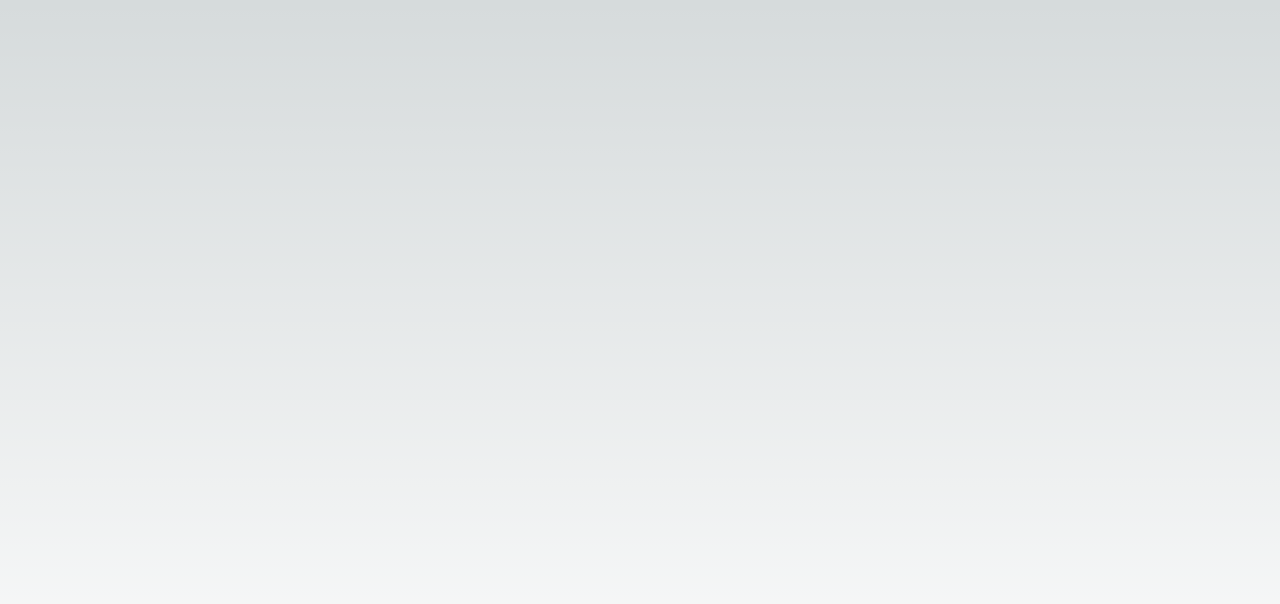
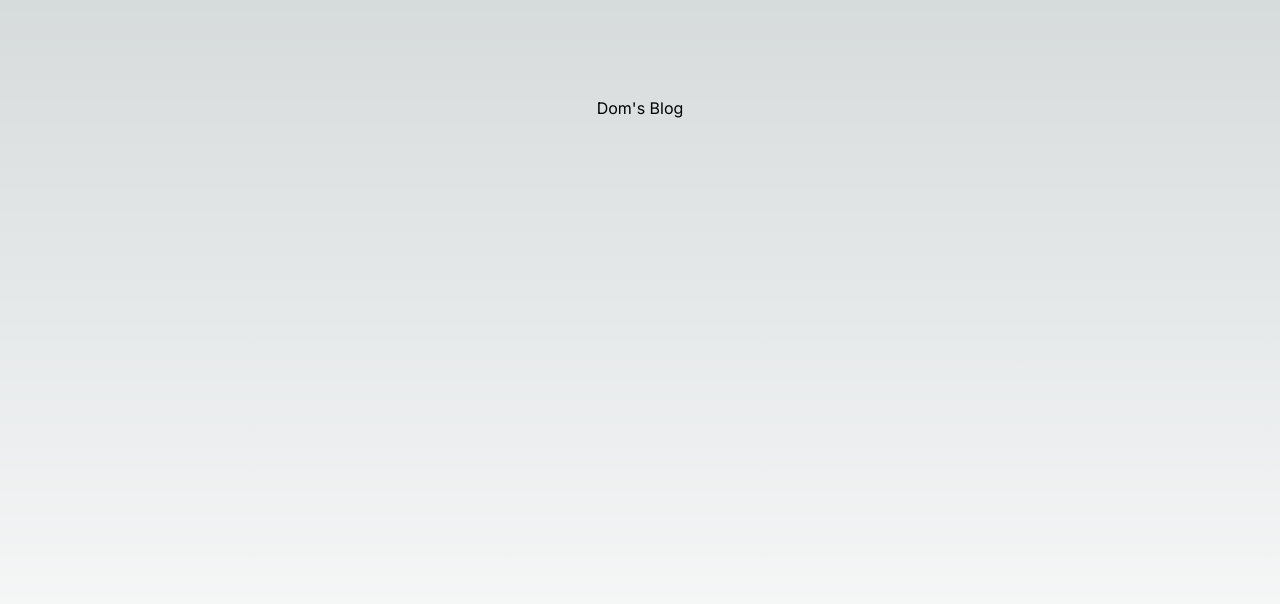
Before and after one commit to Dbenatar/dom-blog, a Next.js app: page / in a window 1280 px wide. Shown: the top 604 px of the page. Built offline with nearby package versions, Linux system fonts and the light colour scheme.

Commit message:
vercelling

```diff
--- a/src/app/page.tsx
+++ b/src/app/page.tsx
@@ -2,6 +2,8 @@
 
 export default function Home() {
   return (
-    <main className="flex min-h-screen flex-col items-center justify-between p-24"></main>
+    <main className="flex min-h-screen flex-col items-center justify-between p-24">
+      <h1>Dom&apos;s Blog</h1>
+    </main>
   );
 }
```
